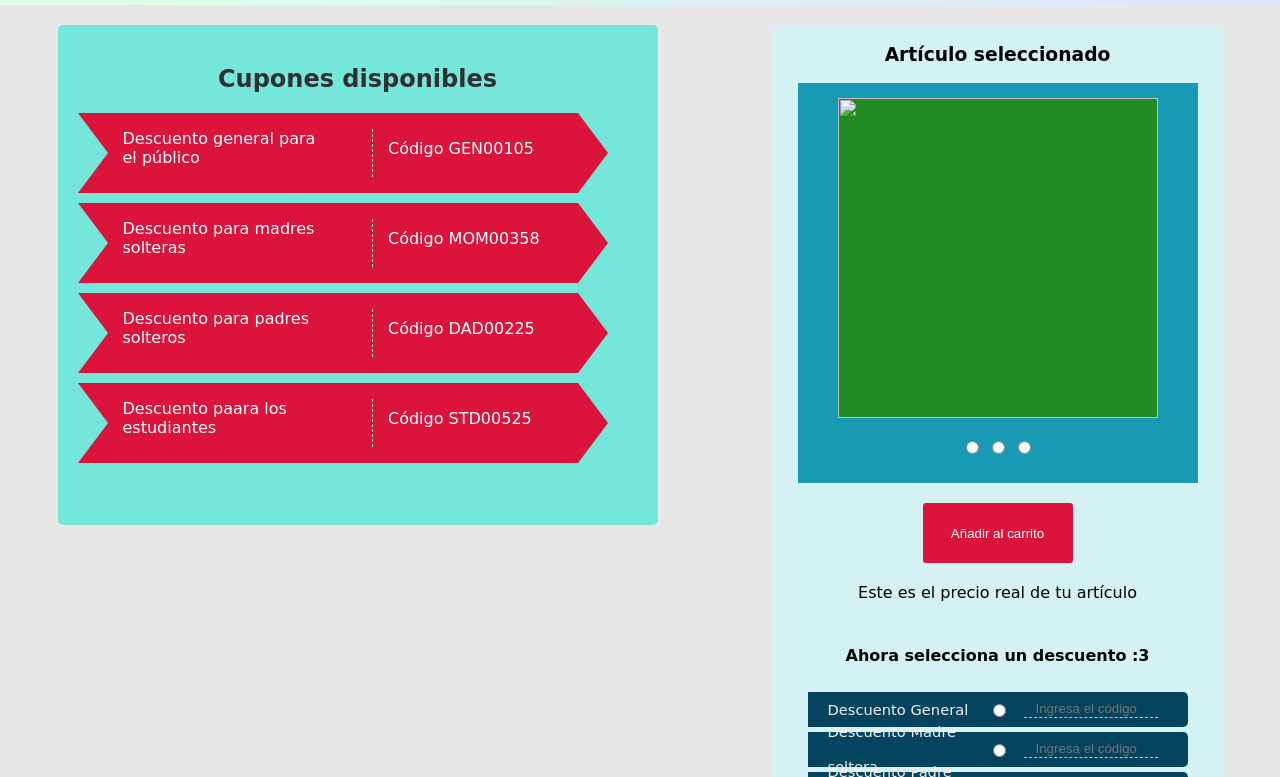
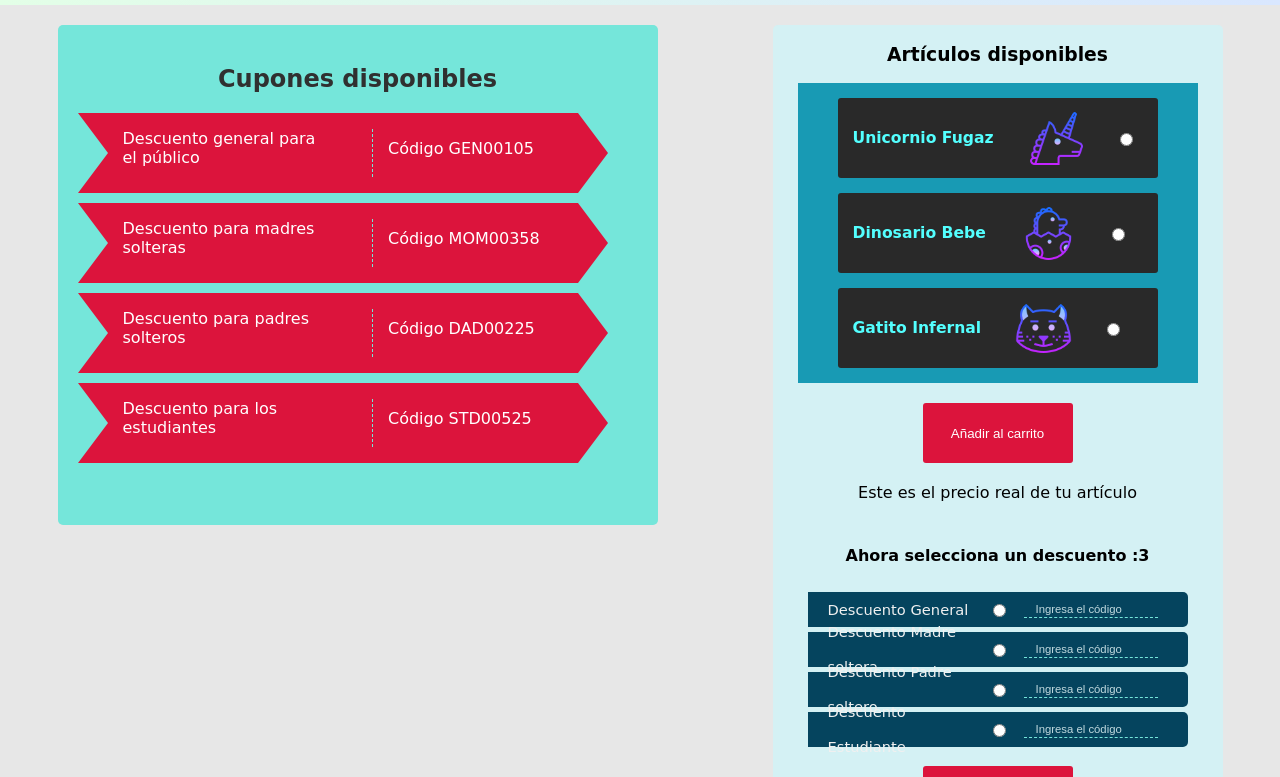
Before and after one commit to Mark0Cano/JS_Discounts, a plain HTML site: page index.html in a window 1280 px wide. Shown: the part 75-852 px from the top of the page. Drawn offline with Linux system fonts and the light colour scheme; a web font is replaced by a local one.

Commit message:
El marjet está completogit status :D

```diff
--- a/index.html
+++ b/index.html
@@ -14,7 +14,7 @@
 </head>
 <body>
     <header class="header">
-
+        <h1>Happy Market</h1>
     </header>
 
     <main class="main">
@@ -39,7 +39,7 @@
                 <div class="main__display--back_02"></div>
             </div>
             <div class="main__display__ticket">
-                <p>Descuento paara los estudiantes</p>
+                <p>Descuento para los estudiantes</p>
                 <p class="ticket--code">Código STD00525</p>
                 <div class="main__display--back_01"></div>
                 <div class="main__display--back_02"></div>
@@ -47,12 +47,21 @@
         </div>
         <div class="main__holder">
             <form class="main__holder--fomr" action="">
-                <h3>Artículo seleccionado</h3>
+                <h3>Artículos disponibles</h3>
                 <div class="articleDisplay">
-                    <img src="" alt="" class="articleDisplay--img">
-                    <div class="articleDisplay--ButtonsHolder">
+                    <div class="articleDisplay__item">
+                        <h3>Unicornio Fugaz</h3>
+                        <img src="./items/icons8-unicornio-96.png" alt="Caballito legendrio">
                         <input type="radio" id="tDis01">
+                    </div>
+                    <div class="articleDisplay__item">
+                        <h3>Dinosario Bebe</h3>
+                        <img src="./items/icons8-dinosaur-egg-96.png" alt="Dinosaurio de coleción">
                         <input type="radio" id="tDis02">
+                    </div>
+                    <div class="articleDisplay__item">
+                        <h3>Gatito Infernal</h3>
+                        <img src="./items/icons8-gato-96.png" alt="Pequeño gatito">
                         <input type="radio" id="tDis03">
                     </div>
                 </div>
--- a/jsFile.js
+++ b/jsFile.js
@@ -32,18 +32,17 @@ const myDiscount =
     document.getElementById('t04')
 ];
 
-/*  ----  Article art  ----  */
-let art01;
 
 /*  ----  True selection ----  */
 let itemSelected = true;
 
 
-
+console.log(articulito[1].checked);
 
 /*  ---- Add Item to calculate Function  ----  */
 function summArticles()
 {
+  console.log(articulito[1].checked);
   let showRealPrice = document.getElementById('pInteractivo_01');
   let grandTotal = 0;
   for(i = 0; i < 3; i++)
@@ -79,11 +78,13 @@ let validation =
 
 function discounting()
 {
+  if(articulito[0].checked == true || articulito[1].checked == true || articulito[2].checked == true)
+  {
     let basePrice = document.getElementById('pInteractivo_01');
     console.log('Mi botoncito funciona :D');
     console.log(basePrice.textContent);
     let priceTo = parseFloat(basePrice.textContent);
-  console.log(priceTo);
+    console.log(`Se supone que es es el precio base ${priceTo}`);
     let maxDiscount = 0;
   /*  ---- Loop for get discounts  ----  */
     for(i = 0; i < availableDiscounts.length; i++)
@@ -112,8 +113,19 @@ function discounting()
       }
       else
       {
+        if(myDiscount[0].checked == true || myDiscount[1].checked == true || myDiscount[2].checked == true)
+        {
+          console.log('Te la estamos descontando amiguitow :3');
+        }
+        else{
           alert('No has seleccionado ningún descuento');
           return;
         }
       }
     }
+  }
+  else{
+    alert('Tu carrito esta vacio, amiguito :c');
+    return;
+  }
+}
--- a/marketStyle.css
+++ b/marketStyle.css
@@ -13,6 +13,13 @@ body {
     width: 100%;
     height: 80px;
     background: linear-gradient(90deg, #e3ffe7 0%, #d9e7ff 100%);
+    display: flex;
+    justify-content: center;
+}
+
+.header h1 {
+    color: #dc143c;
+
 }
 
 /* ----     Main Section Styles  ----*/
@@ -72,9 +79,19 @@ body {
     display: block;
 }
 
+.main__holder--form--label input::placeholder {
+    color: azure;
+    font-size: 8.5pt;
+    opacity: .8;
+}
+
 .main__holder--fomr__label01
 {
     margin-top: 20px;
+}
+
+.main__holder--fomr h2 {
+    color: #dc143c;
 }
 
 
@@ -100,7 +117,7 @@ body {
 
 .articleDisplay {
     width: 400px;
-    height: 400px;
+    height: 300px;
     background-color: #189AB4;
     position: relative;
     margin-bottom: 20px;
@@ -110,11 +127,30 @@ body {
     position: relative;
 }
 
-.articleDisplay--img {
+.articleDisplay__item {
     width: 320px;
-    height: 320px;
+    height: 80px;
     margin-top: 15px;
-    background-color: forestgreen;
+    background-color: #292929;
+    color: #53ffff;
+    font-size: 10pt;
+    text-indent: 15px;
+    display: flex;
+    justify-content: flex-start;
+    align-items: center;
+    border-radius: 3px;
+}
+
+
+.articleDisplay__item img {
+    width: 65px;
+    margin-left: 30px;
+}
+
+.articleDisplay__item input {
+    width: 15px;
+    margin-left: 30px;
+    justify-self: flex-end;
 }
 
 .pInteractivo_01 {
```
Lines whose indentation alone changed are shown as unchanged.
